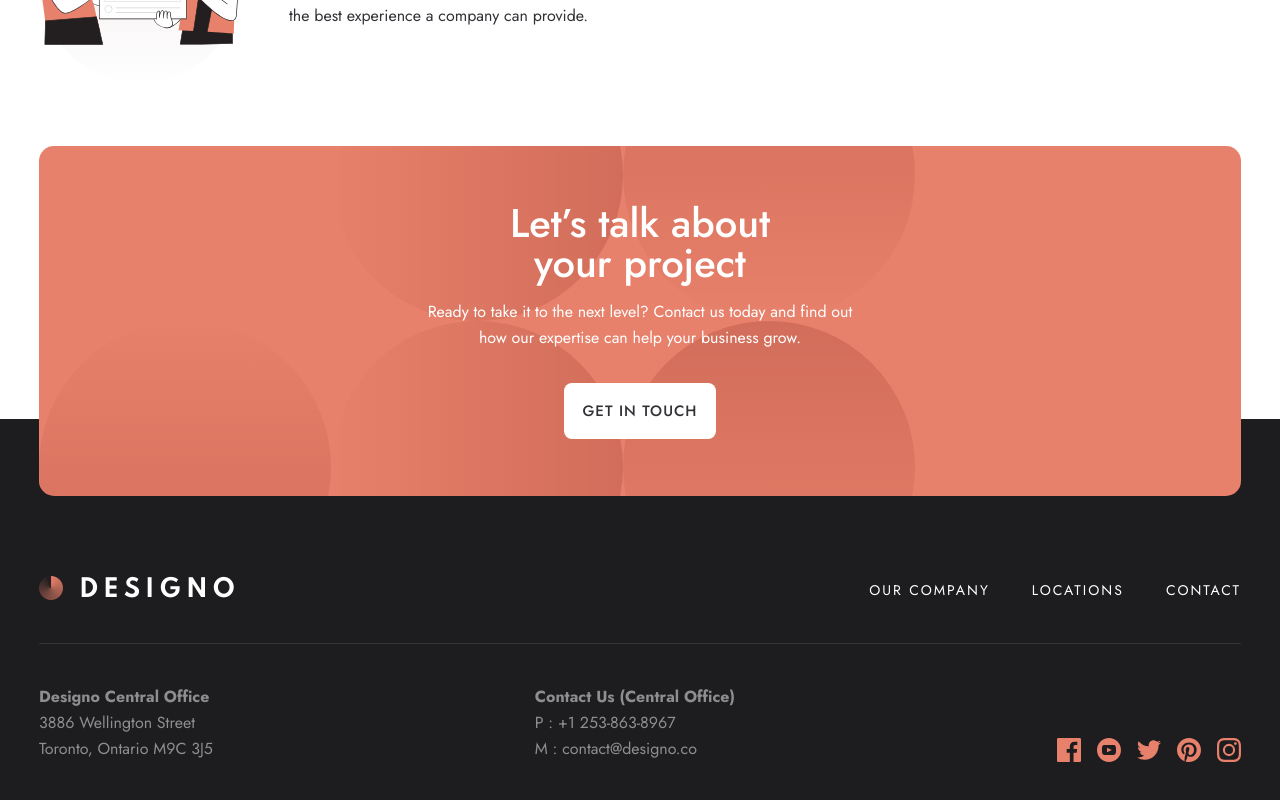
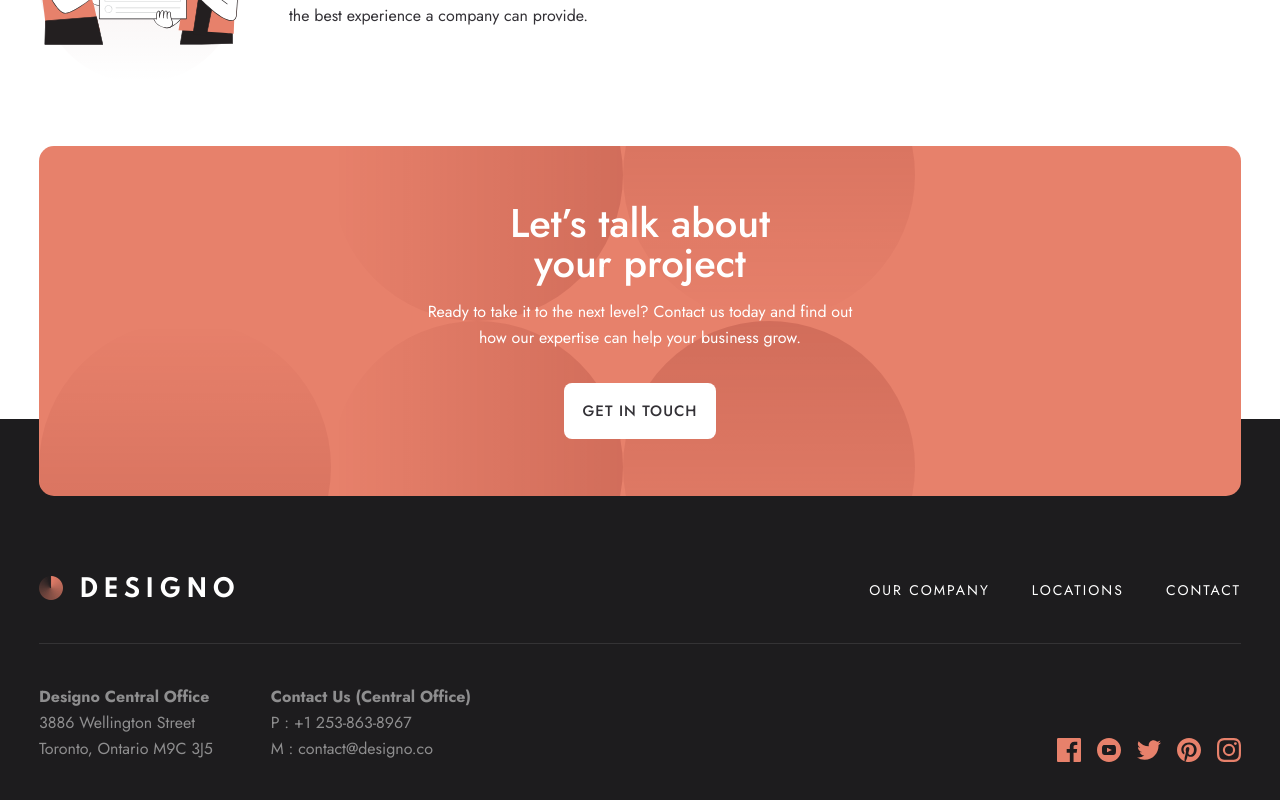
Before and after one commit to g-akca/designo, a React (Vite) app: page / in a window 1280 px wide. Shown: the part 2473-3273 px from the top of the page. Built offline with nearby package versions, Linux system fonts and the light colour scheme.

Commit message:
Refactor layout structure in FooterInfo component for improved responsiveness

```diff
--- a/src/components/layout/FooterInfo.tsx
+++ b/src/components/layout/FooterInfo.tsx
@@ -20,6 +20,7 @@ function FooterInfo() {
       <FooterLinks className="tablet:hidden" />
 
       <div className="flex flex-col gap-9 items-center tablet:flex-row tablet:items-end tablet:justify-between">
+        <div className="flex flex-col gap-9 items-center tablet:flex-row tablet:gap-14.5">
           <address>
             <p className="text-white/50 not-italic">
               <strong>Designo Central Office</strong>
@@ -39,6 +40,7 @@ function FooterInfo() {
               M : contact@designo.co
             </p>
           </address>
+        </div>
 
         <nav className="flex gap-4 items-center">
           <a href="#" aria-label="Facebook">
```
Lines whose indentation alone changed are shown as unchanged.
